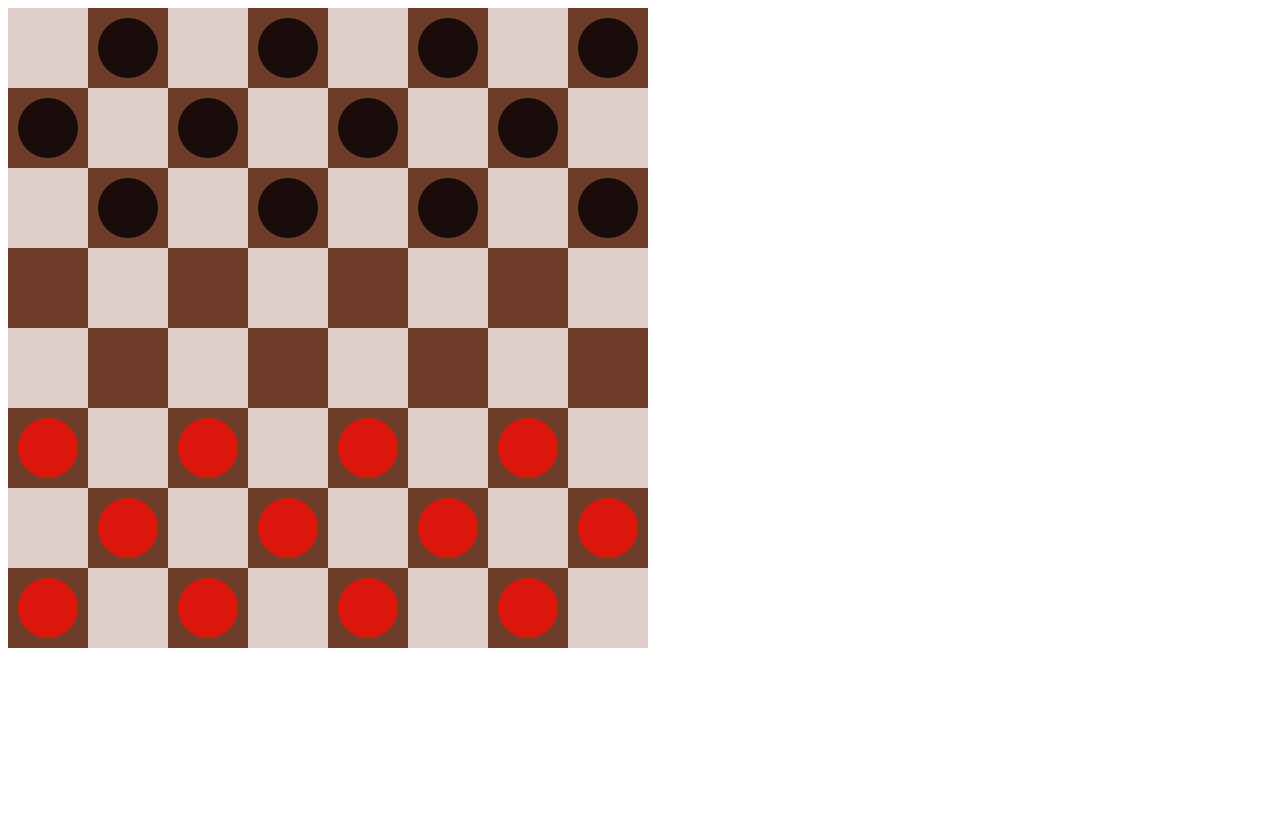
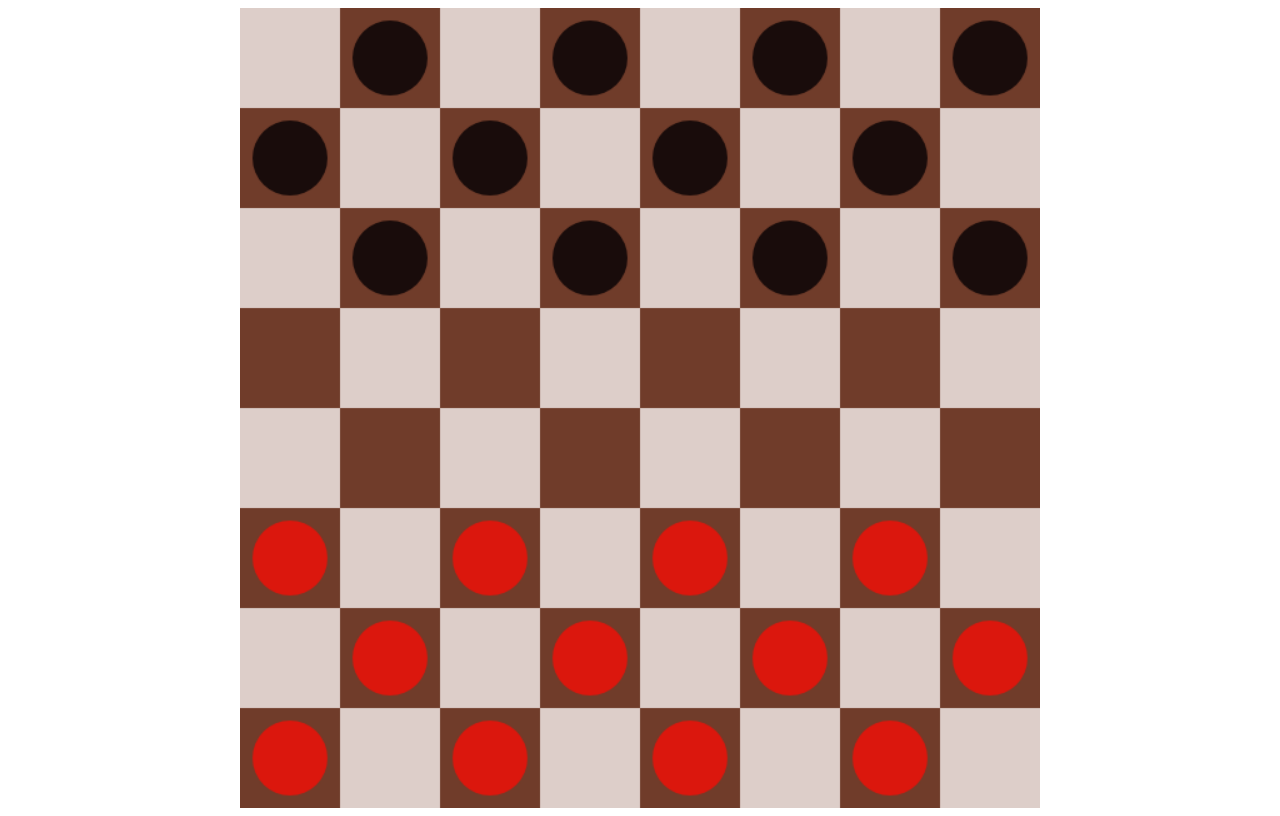
Before and after one commit to audio-multimidia/checkers, a plain HTML site: page index.html in a window 1280 px wide. Drawn offline with Linux system fonts and the light colour scheme.

Commit message:
added css to center canvas

```diff
--- /dev/null
+++ b/canvas.css
@@ -0,0 +1,8 @@
+.center {
+    padding-left: 0;
+    padding-right: 0;
+    margin-left: auto;
+    margin-right: auto;
+    display: block;
+    width: 800px;
+}
--- a/index.html
+++ b/index.html
@@ -7,11 +7,12 @@
     <title>Checkers</title>
 </head>
 <body>
-    <canvas id="game"></canvas>
+    <canvas class="center" id="game"></canvas>
 
     <script src="Game.js"></script>
     <script src="Canvas.js"></script>
     <script src="Input.js"></script>
     <script src="main.js"></script>
+    <link rel="stylesheet" href="canvas.css">
 </body>
 </html>
```
